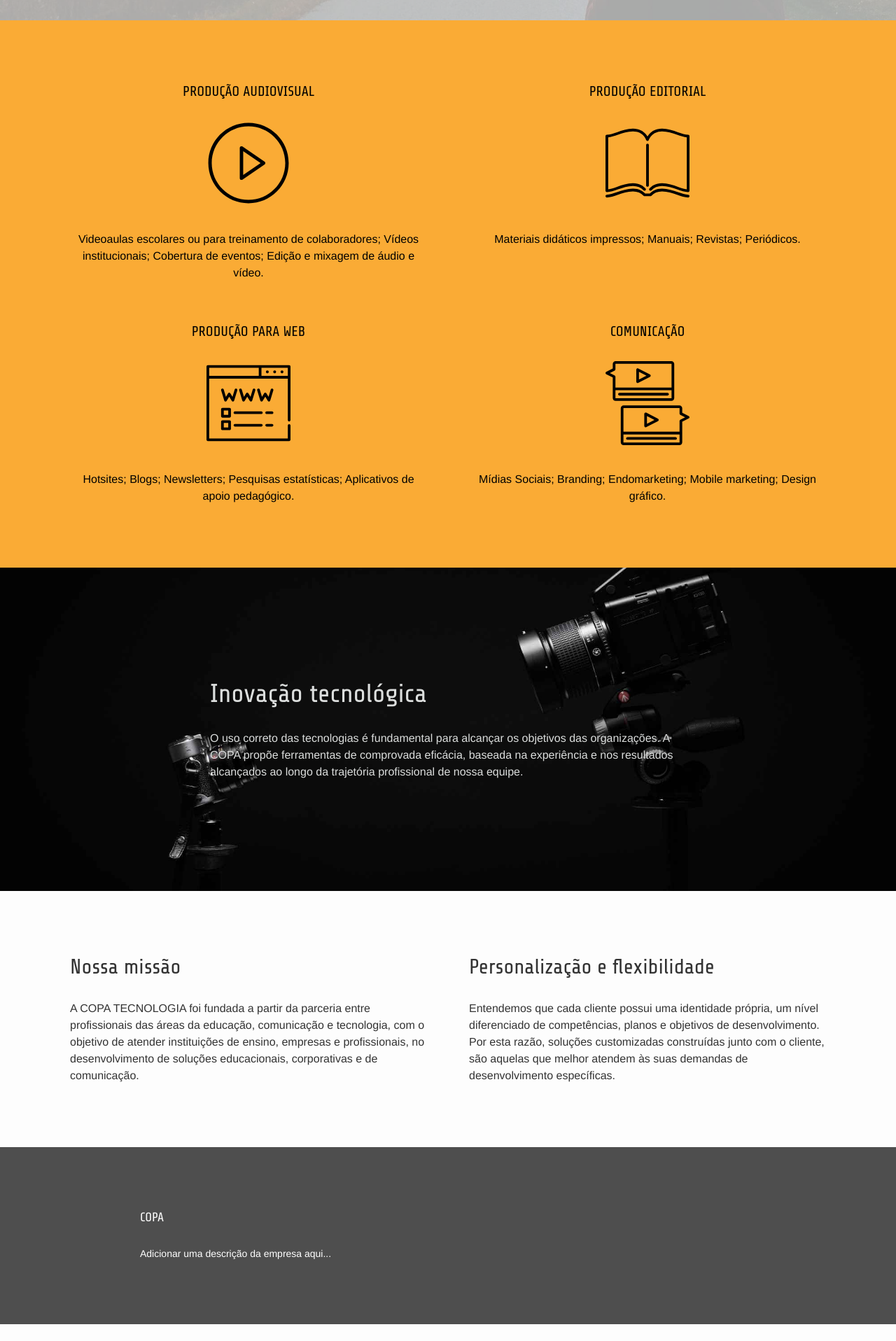
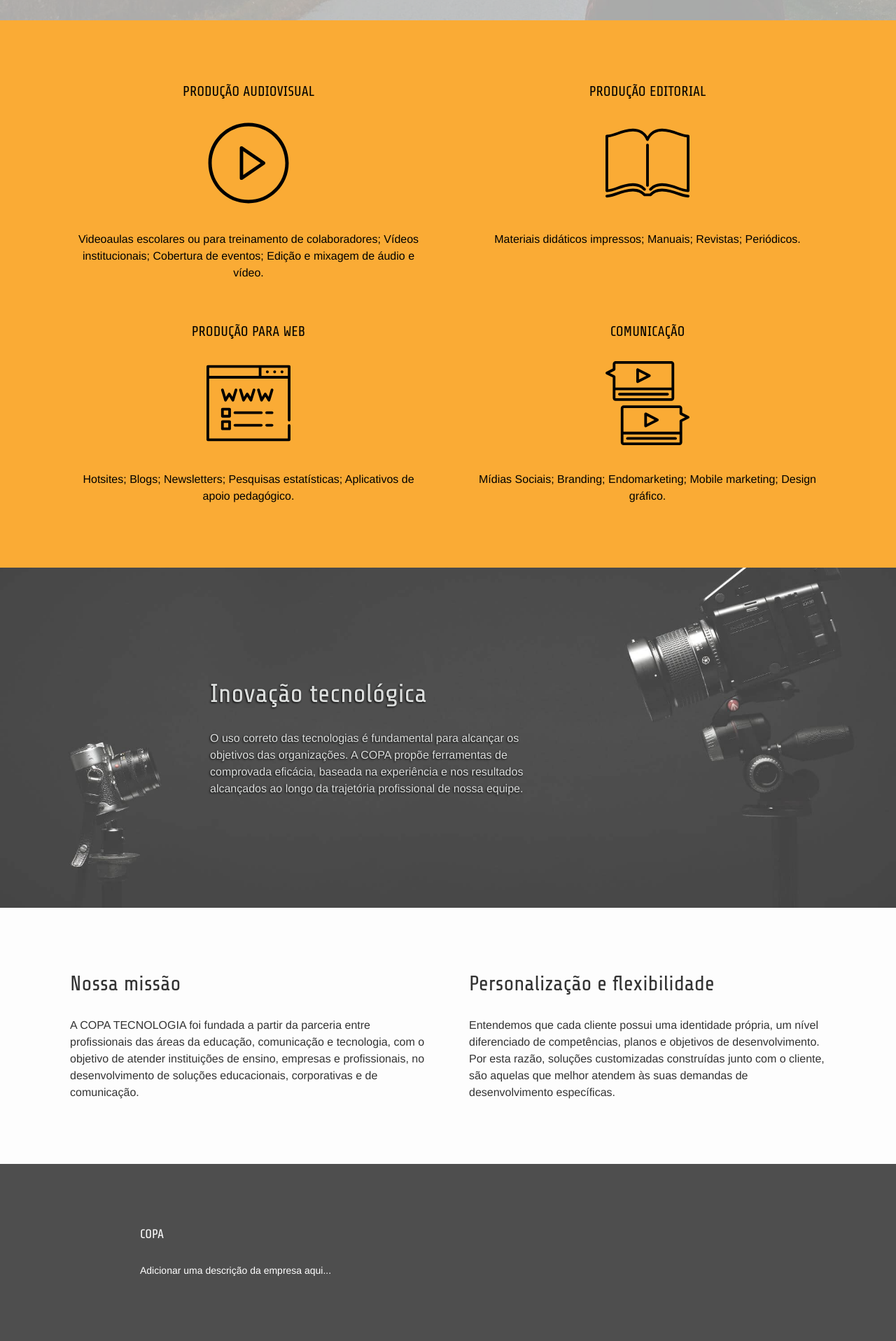
Before and after one commit to CopaTecnologia/copatecnologia.github.io, a Jekyll site: the page built from index.html, in a window 1280 px wide. Shown: the part 674-2590 px from the top of the page at 70% size. Built offline with Jekyll 4.4.1, drawn with Linux system fonts in a browser that asks for light colours; before the commit the page ends 2566 px from its top, so only the background shows below that.

Commit message:
Nova imagem de fundo, mais clara.

```diff
--- a/_sass/_layout.sass
+++ b/_sass/_layout.sass
@@ -186,7 +186,12 @@
 .section-camera
     padding: 10% 0
     background:
-        image: url('/img/florian-klauer-sm.jpg')
+        image: url('/img/florian-klauer_ext_grey.jpg')
         position: center
         repeat: no-repeat
         size: cover
+    .camera-inner
+        *
+            text-shadow: -1px 1px 3px #000
+        > p
+            max-width: 70%
--- a/_sections/3-camera.html
+++ b/_sections/3-camera.html
@@ -4,7 +4,7 @@ class: hero dark
 title: Inovação tecnológica
 ---
 
-<div class="wrapper small">
+<div class="wrapper small camera-inner">
     <h2>Inovação tecnológica</h2>
     <p>O uso correto das tecnologias é fundamental para alcançar os objetivos das organizações. A COPA propõe ferramentas de comprovada eficácia, baseada na experiência e nos resultados alcançados ao longo da trajetória profissional de nossa equipe.</p>
 </div>
```
Also changed, not shown: img/florian-klauer_ext_grey.jpg (added).
